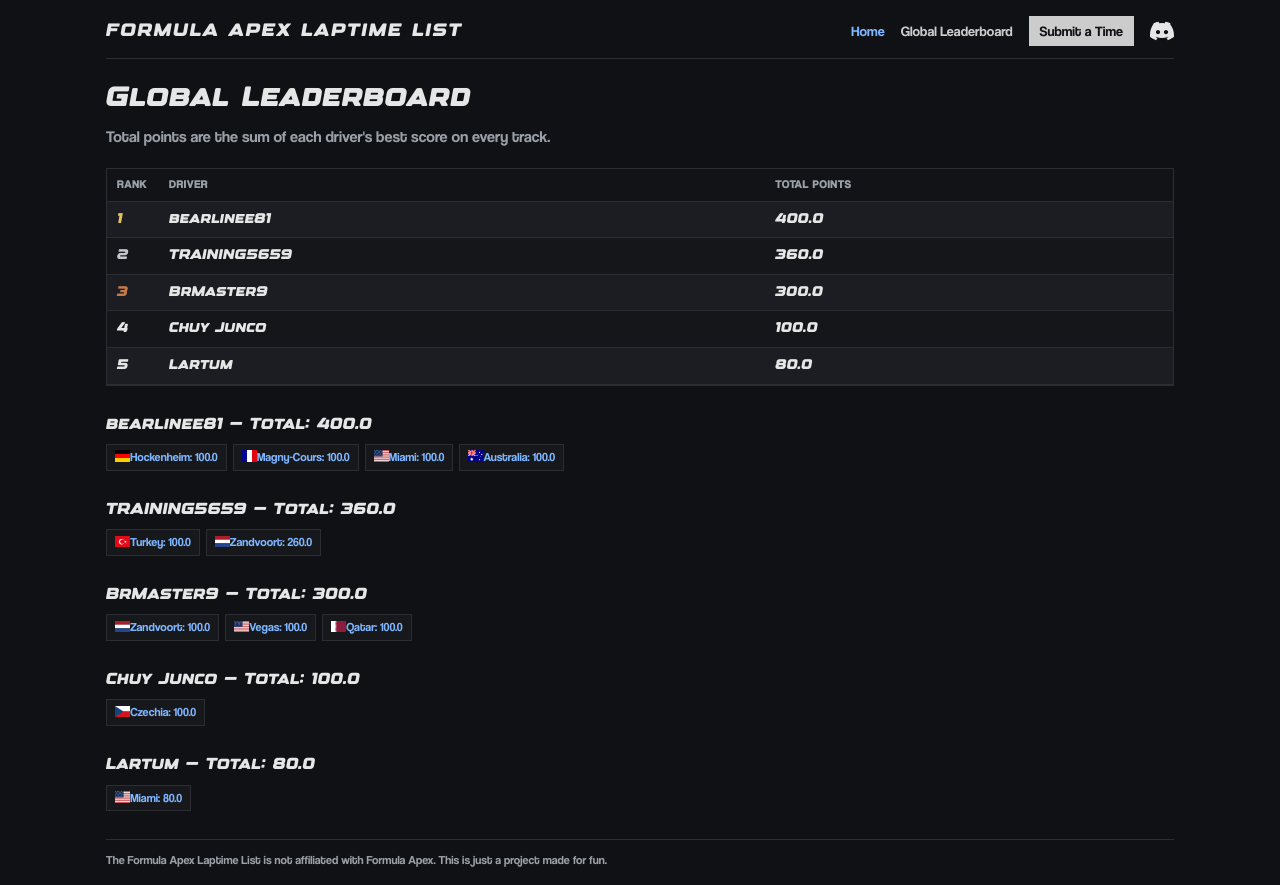
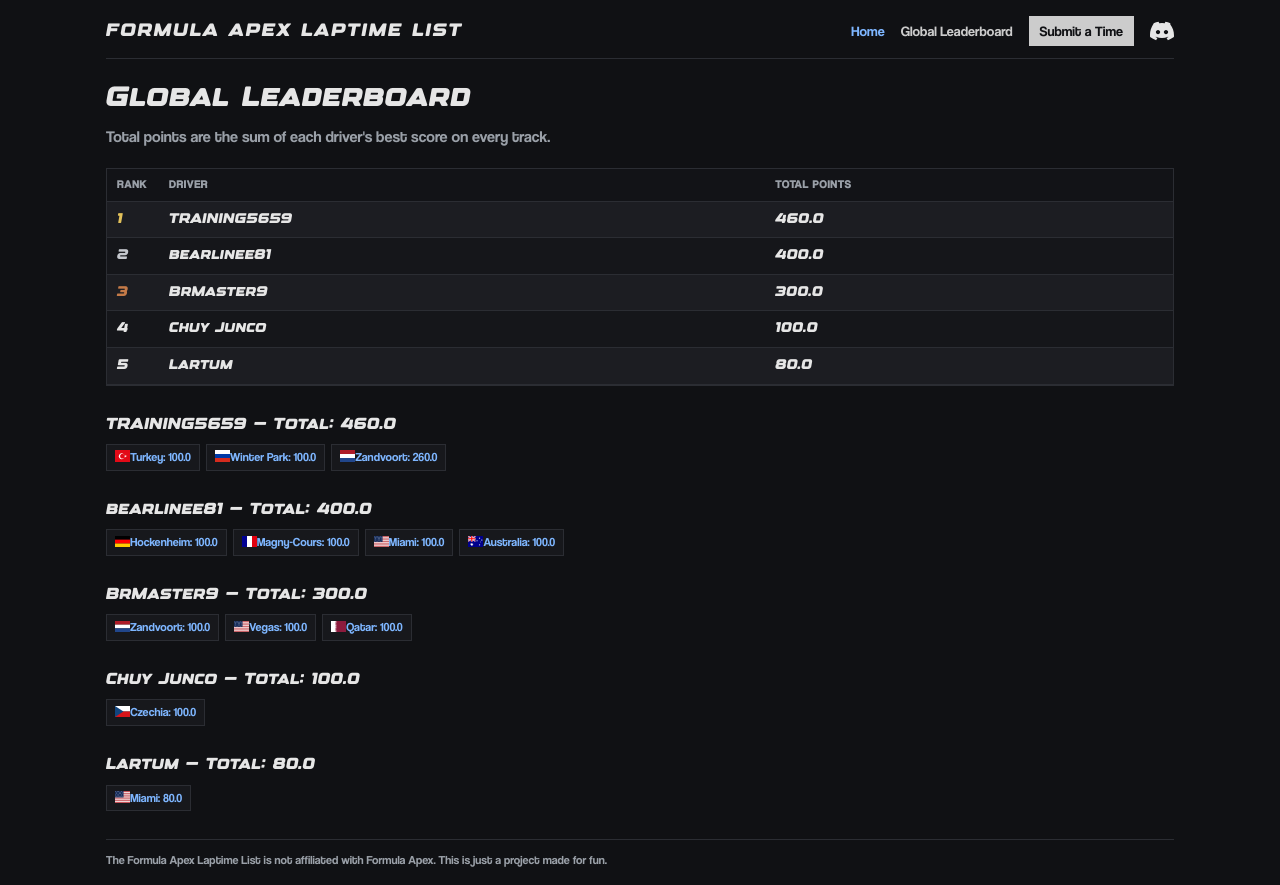
Before and after one commit to Lartum01/apexlist, a React (Vite) app: page /global in a window 1280 px wide. Built offline with nearby package versions, Linux system fonts and the light colour scheme.

Commit message:
Added Winter Park 25 Laptime

```diff
--- a/src/data/laps.ts
+++ b/src/data/laps.ts
@@ -118,5 +118,12 @@ export const laps: Lap[] = [
     car: "f25",
     time: "1:06.966",
     youtube: "https://media.discordapp.net/attachments/658830680033329152/1556659575334117396/image.png?backend=b2&ex=6acd8974&is=6acc37f4&hm=eca0c7972878e2c30f1feb419dcc6a087ab087793479db59af118e30f44f7709&=&format=webp&quality=lossless&width=1536&height=638",
+  },
+  {
+    driver: "TRAINING5659",
+    track: "winterpark",
+    car: "f25",
+    time: "1:20.877",
+    youtube: "https://media.discordapp.net/attachments/1481803534981927163/1559121429977636955/image.png?ex=6acdec7b&is=6acc9afb&hm=11b53c4c5f79cbd0591fa78a3a061b51dd1a2d4ae91cb215f9598169130d8736&=&format=webp&quality=lossless&width=640&height=360",
   }
 ];
```
